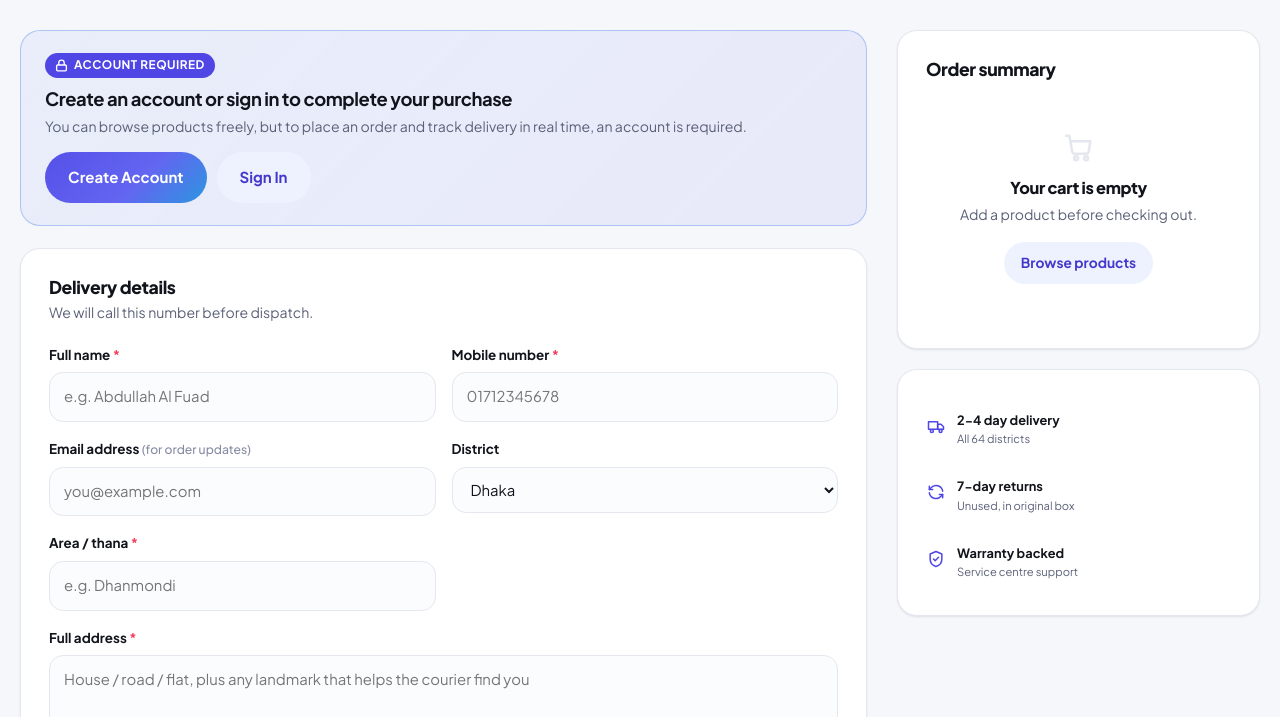
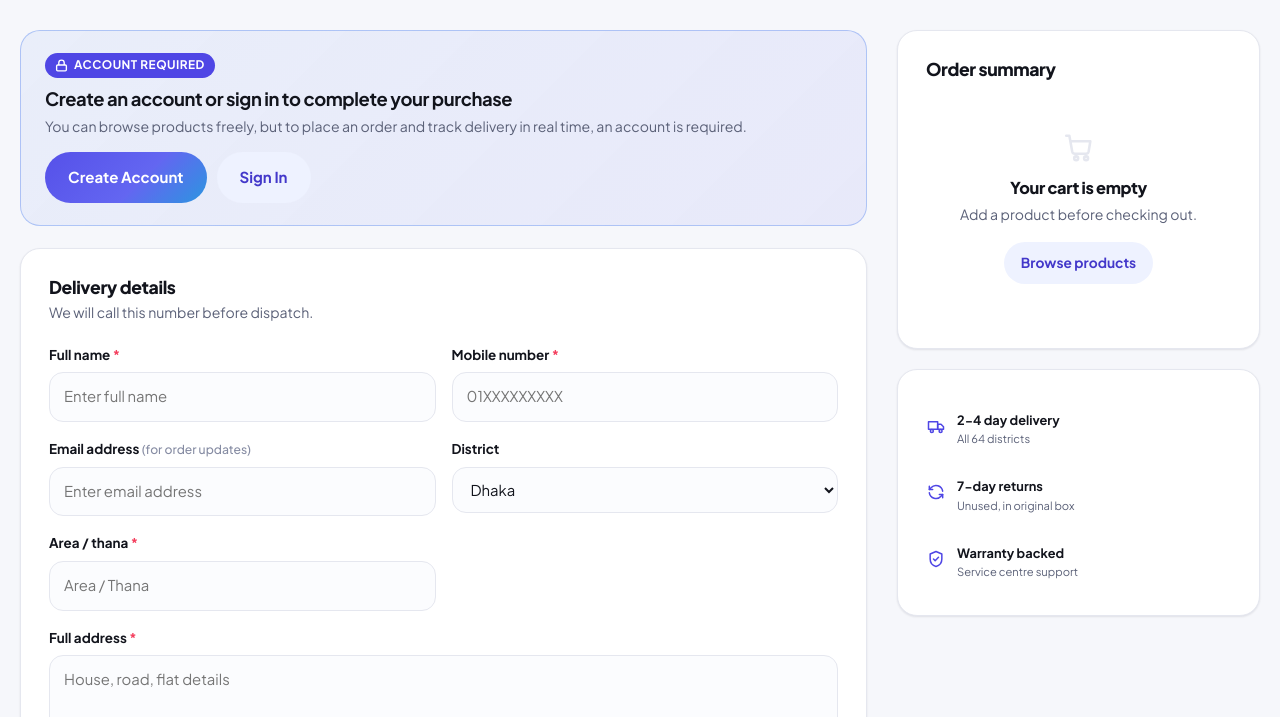
Before and after one commit to Fuad2e3/Mobile-Gallery, a plain HTML site: page checkout.html in a window 1280 px wide. Shown: the part 235-952 px from the top of the page. Drawn offline with Linux system fonts and the light colour scheme.

Commit message:
refactor: simplify README.md and remove demo placeholder data across UI forms

```diff
--- a/assets/js/ui.js
+++ b/assets/js/ui.js
@@ -295,7 +295,7 @@ function createAuthModal_() {
           </div>
           <div class="field" style="margin-bottom:14px">
             <label for="loginEmail">Email address <span>*</span></label>
-            <input class="input" type="email" id="loginEmail" name="email" placeholder="you@example.com" required>
+            <input class="input" type="email" id="loginEmail" name="email" placeholder="Enter your email" required>
             <span class="err"></span>
           </div>
           <div class="field" style="margin-bottom:18px">
@@ -320,17 +320,17 @@ function createAuthModal_() {
           </div>
           <div class="field" style="margin-bottom:12px">
             <label for="regName">Full Name <span>*</span></label>
-            <input class="input" type="text" id="regName" name="name" placeholder="e.g. Tanvir Ahmed" required>
+            <input class="input" type="text" id="regName" name="name" placeholder="Enter full name" required>
             <span class="err"></span>
           </div>
           <div class="field" style="margin-bottom:12px">
             <label for="regEmail">Email address <span>*</span></label>
-            <input class="input" type="email" id="regEmail" name="email" placeholder="you@example.com" required>
+            <input class="input" type="email" id="regEmail" name="email" placeholder="Enter your email" required>
             <span class="err"></span>
           </div>
           <div class="field" style="margin-bottom:12px">
             <label for="regPhone">Mobile Number (Bangladesh) <span>*</span></label>
-            <input class="input" type="tel" id="regPhone" name="phone" placeholder="01712345678" required>
+            <input class="input" type="tel" id="regPhone" name="phone" placeholder="01XXXXXXXXX" required>
             <span class="err"></span>
           </div>
           <div class="field" style="margin-bottom:18px">
--- a/checkout.html
+++ b/checkout.html
@@ -107,17 +107,17 @@
           <div class="form-grid">
             <div class="field">
               <label for="o-name">Full name <span>*</span></label>
-              <input class="input" id="o-name" name="name" placeholder="e.g. Abdullah Al Fuad" autocomplete="name">
+              <input class="input" id="o-name" name="name" placeholder="Enter full name" autocomplete="name">
               <span class="err"></span>
             </div>
             <div class="field">
               <label for="o-phone">Mobile number <span>*</span></label>
-              <input class="input" id="o-phone" name="phone" type="tel" placeholder="01712345678" inputmode="tel" autocomplete="tel">
+              <input class="input" id="o-phone" name="phone" type="tel" placeholder="01XXXXXXXXX" inputmode="tel" autocomplete="tel">
               <span class="err"></span>
             </div>
             <div class="field">
               <label for="o-email">Email address <small style="font-weight:500">(for order updates)</small></label>
-              <input class="input" id="o-email" name="email" type="email" placeholder="you@example.com" autocomplete="email">
+              <input class="input" id="o-email" name="email" type="email" placeholder="Enter email address" autocomplete="email">
             </div>
             <div class="field">
               <label for="cityField">District</label>
@@ -125,19 +125,19 @@
             </div>
             <div class="field">
               <label for="o-area">Area / thana <span>*</span></label>
-              <input class="input" id="o-area" name="area" placeholder="e.g. Dhanmondi" autocomplete="address-level2">
+              <input class="input" id="o-area" name="area" placeholder="Area / Thana" autocomplete="address-level2">
               <span class="err"></span>
             </div>
             <div class="field field--full">
               <label for="o-address">Full address <span>*</span></label>
               <textarea class="textarea" id="o-address" name="address" style="min-height:88px"
-                placeholder="House / road / flat, plus any landmark that helps the courier find you"
+                placeholder="House, road, flat details"
                 autocomplete="street-address"></textarea>
               <span class="err"></span>
             </div>
             <div class="field field--full">
               <label for="o-note">Delivery note <small style="font-weight:500">(optional)</small></label>
-              <input class="input" id="o-note" name="note" placeholder="e.g. call before 6pm">
+              <input class="input" id="o-note" name="note" placeholder="Order notes (optional)">
             </div>
           </div>
         </div>
```
Also changed, not shown: admin.html (+7 -7 lines), index.html (+1 -1 lines), README.md.
